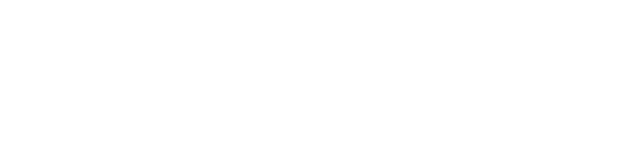
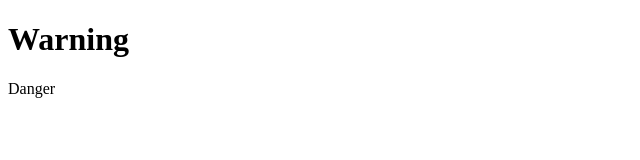
Before and after one commit to PruthviNS/Tic_Tac_Toe, a plain HTML site: page index.html in a window 1280 px wide. Shown: the whole page, without its empty margins (0-640 px from the left). Drawn offline with Linux system fonts and the light colour scheme.

Commit message:
Add Features

```diff
--- a/index.html
+++ b/index.html
@@ -3,9 +3,10 @@
 <head>
     <meta charset="UTF-8">
     <meta name="viewport" content="width=device-width, initial-scale=1.0">
-    <title>Pruthvi</title>
+    <title>All Example!!!</title>
 </head>
 <body>
-
+    <h1>Warning</h1>
+    <p>Danger</p>
 </body>
 </html>
```
